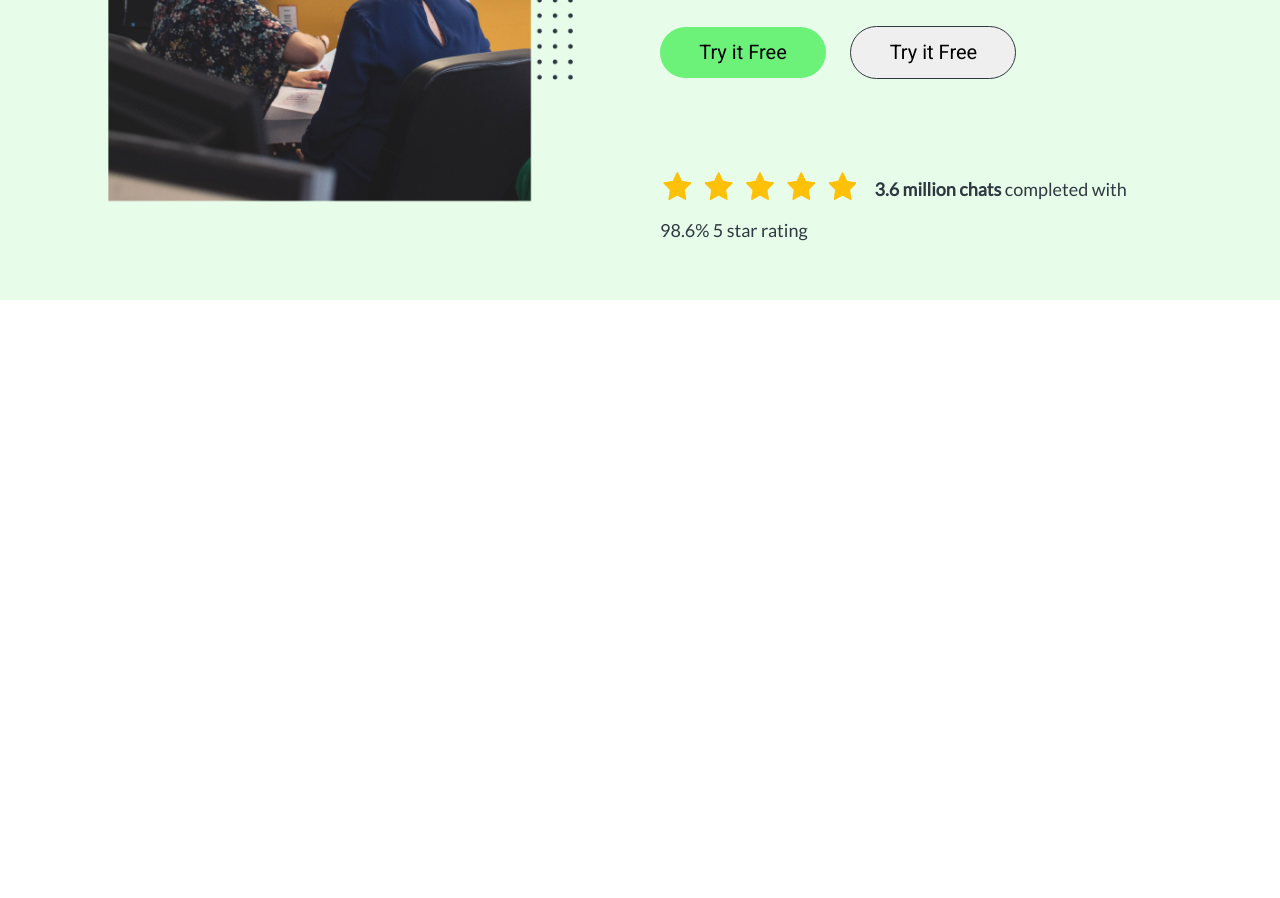
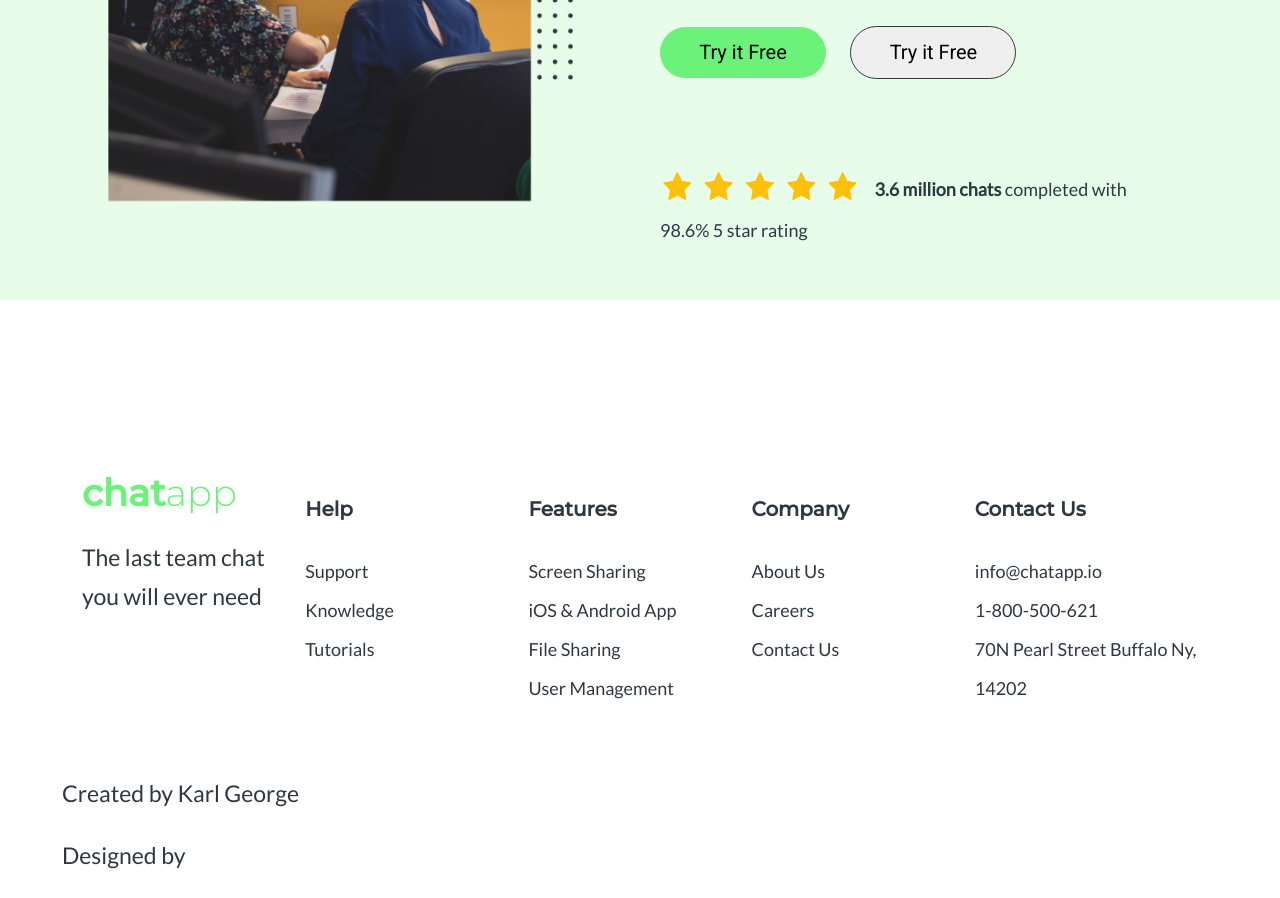
Before and after one commit to karl-george/Chatapp, a plain HTML site: page index.html in a window 1280 px wide. Shown: the part 2889-3787 px from the top of the page. Before the commit the page ends 3189 px from the top, so only its background shows below. Drawn offline with Linux system fonts and the light colour scheme.

Commit message:
Working on footer

```diff
--- a/css/styles.css
+++ b/css/styles.css
@@ -95,6 +95,12 @@ h3 {
   }
 }
 
+@media screen and (min-width: 1024px) {
+  .grid-1x5 {
+    grid-template-columns: repeat(5, 1fr);
+  }
+}
+
 /* Links & Lists */
 
 a {
@@ -150,32 +156,6 @@ ul {
   font-size: 1.8rem;
 }
 
-/* Information Block */
-
-/* .info-block {
-  cursor: pointer;
-}
-
-.info-content {
-  font-size: 1.8rem;
-  width: 100%;
-  margin: 0;
-}
-
-
-
-@media screen and (min-width: 768px) {
-  .info-content {
-    width: auto;
-    display: flex;
-    font-size: 1.8rem;
-    max-height: 100%;
-    opacity: 1;
-  }
-
-
-} */
-
 /* Navbar */
 
 .text-logo {
@@ -183,6 +163,10 @@ ul {
   line-height: 4.5rem;
   font-weight: 300;
   margin: 0 0;
+}
+
+.text-logo-green {
+  color: var(--color-accent);
 }
 
 .logo-bold {
@@ -415,3 +399,35 @@ ul {
     font-size: 1.8rem;
   }
 }
+
+/* Footer */
+.footer {
+  margin-top: 15rem;
+}
+
+.info-block {
+  cursor: pointer;
+}
+
+.info-content {
+  font-size: 1.8rem;
+  width: 100%;
+  margin: 0;
+}
+
+@media screen and (min-width: 768px) {
+  .footer {
+    margin-top: 15rem;
+    padding: 2rem;
+  }
+
+  .info-content {
+    width: auto;
+    display: flex;
+    font-size: 1.8rem;
+    max-height: 100%;
+    opacity: 1;
+  }
+}
+
+/* Make the chatapp part of the grid take up more space like 2 grids compared to the others in desktop  */
--- a/index.html
+++ b/index.html
@@ -87,6 +87,58 @@
         </div>
       </div>
     </div>
+    <!-- Footer -->
+    <footer>
+      <div class="outer-container">
+        <div class="inner-container">
+          <div class="grid grid-1x5 footer">
+            <div>
+              <h2 class="text-logo text-logo-green">
+                <span class="logo-bold">chat</span>app
+              </h2>
+              <p>The last team chat you will ever need</p>
+            </div>
+            <div class="info-block">
+              <h3>Help</h3>
+              <ul>
+                <li class="info-content"><a href="#">Support</a></li>
+                <li class="info-content"><a href="#">Knowledge</a></li>
+                <li class="info-content"><a href="#">Tutorials</a></li>
+              </ul>
+            </div>
+            <div class="info-block">
+              <h3>Features</h3>
+              <ul>
+                <li class="info-content"><a href="#">Screen Sharing</a></li>
+                <li class="info-content"><a href="#">iOS & Android App</a></li>
+                <li class="info-content"><a href="#">File Sharing</a></li>
+                <li class="info-content"><a href="#">User Management</a></li>
+              </ul>
+            </div>
+            <div class="info-block">
+              <h3>Company</h3>
+              <ul>
+                <li class="info-content"><a href="#">About Us</a></li>
+                <li class="info-content"><a href="#">Careers</a></li>
+                <li class="info-content"><a href="#">Contact Us</a></li>
+              </ul>
+            </div>
+            <div class="info-block">
+              <h3>Contact Us</h3>
+              <ul>
+                <li class="info-content"><a href="#">info@chatapp.io</a></li>
+                <li class="info-content"><a href="#">1-800-500-621</a></li>
+                <li class="info-content">
+                  <a href="#">70N Pearl Street Buffalo Ny, 14202</a>
+                </li>
+              </ul>
+            </div>
+          </div>
+          <p>Created by Karl George</p>
+          <p>Designed by</p>
+        </div>
+      </div>
+    </footer>
 
     <script src="js/main.js"></script>
   </body>
```
